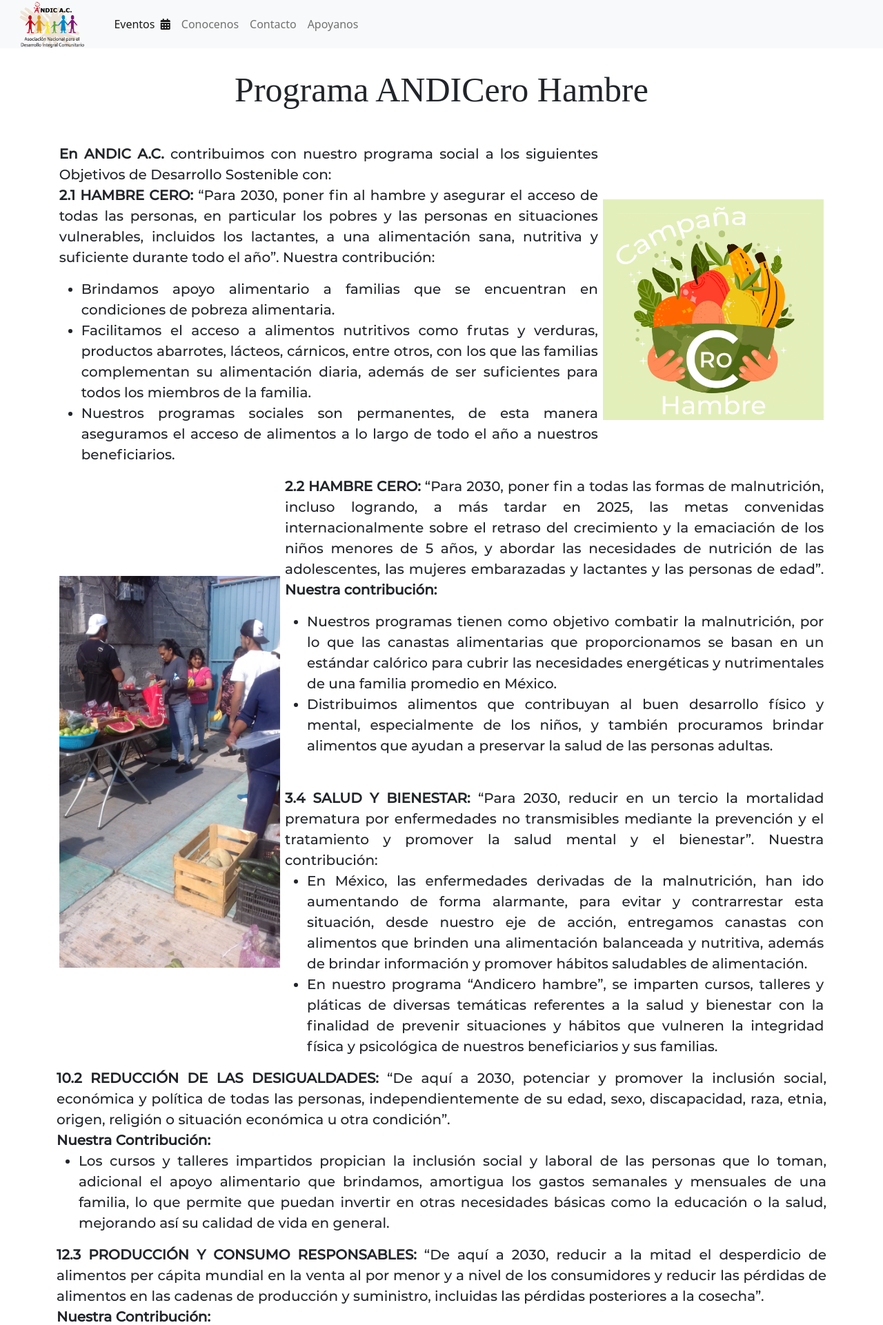
After one commit to AngelMendozaDev/Andic0, a PHP site: page /programa.php in a window 1280 px wide. The commit adds this page. Shown: the top 1921 px of the page at 69% size. Run offline with PHP 8.4, Linux system fonts and the light colour scheme; a stand-in replaces the project's code that opens the database connection; some libraries are stand-ins or nearby versions.

Commit message:
Cero Hambre Listo s/b

```diff
--- /dev/null
+++ b/Css/EsPrograma.css
@@ -0,0 +1,99 @@
+@font-face {
+    font-family: 'Montse';
+    src: url('../Font/Monse.ttf');
+}
+
+@font-face {
+    font-family: 'Title';
+    src: url('../Font/Titles.otf');
+}
+
+/**********************************/
+* {
+    margin: 0px;
+    padding: 0px;
+    box-sizing: border-box;
+}
+
+.cont-head h1 {
+    font-family: Monste;
+    font-size: 50px;
+}
+
+.box {
+    display: flex;
+    margin: auto;
+}
+
+.box-text {
+    width: 70%;
+    margin: auto;
+    text-align: justify;
+    font-size: 20px;
+    font-family: Montse;
+}
+
+.box-image {
+    width: 20rem;
+    margin: auto;
+}
+
+.box-image img {
+    width: 100%;
+}
+
+.myBtn{
+    width: 80px;
+    height: 80px;
+    background-color: #e31112;
+    color: white;
+    border: none;
+    border-radius: 50px;
+    position: relative;
+    transition: all 0.5s;
+}
+
+.myBtn::after{
+    content: "\2665";
+    background-color: #fff;
+    width: 50px;
+    height: 50px;
+    color: #e31112;
+    font-size: 35px;
+    text-align: center;
+    border-radius: 50px;
+    position: absolute;
+    top: 15px;
+    right: 5px;
+    opacity: 0;
+    transition: 0.6s;
+}
+
+.myBtn:hover{
+    width: 150px;
+    text-align: left;
+    padding: 20px;
+    font-size: 20px;
+    transition: all 0.5s;
+}
+
+.myBtn:hover.myBtn::after{
+    opacity: 0.99;
+    transition: 0.8s;
+}
+
+@media(max-width:820px) {
+    .box{
+        display: flex;
+        flex-wrap: wrap;
+    }
+
+    .box-text{
+        width: 80%;
+        order: 1;
+    }
+
+    .box-image{
+        order: 2;
+    }
+}
--- a/footer.php
+++ b/footer.php
@@ -28,7 +28,7 @@
             </div>
             <h1 class="footer-title">ANDIC A.C.</h1>
             <h6><span class="negritas">Telefono:</span> 55 3114 9389</h6>
-            <a href="mailto:andic.a.c.2021@gmail.com">andic.a.c.2021@gmail.com</a>
+            <a href="mailto:vinculacion@andic.org.mx">vinculacion@andic.org.mx</a>
             <p>Francisco Andrade #22 Mz.24, Santa Catarina, Tlahuac</p>
         </div>
         <div class="col-12 col-md-5 aux">
--- /dev/null
+++ b/programa.php
@@ -0,0 +1,110 @@
+<?php require_once "header.php" ?>
+<link rel="stylesheet" href="Css/EsPrograma.css">
+
+<div class="container" style="margin-top: 100px;">
+    <div class="cont-head mb-5">
+        <center>
+            <h1>
+                Programa ANDICero Hambre
+            </h1>
+        </center>
+    </div>
+    <div class="cont-body">
+        <div class="box">
+            <div class="box-text">
+                <p class="myText">
+                    <strong>En ANDIC A.C.</strong> contribuimos con nuestro programa social a los siguientes Objetivos de Desarrollo Sostenible con: <br>
+                    <strong>2.1 HAMBRE CERO:</strong> “Para 2030, poner fin al hambre y asegurar el acceso de todas las personas, en particular los pobres y las personas en situaciones vulnerables, incluidos los lactantes, a una alimentación sana, nutritiva y suficiente durante todo el año”.
+                    Nuestra contribución: <br>
+                <ul>
+                    <li>
+                        Brindamos apoyo alimentario a familias que se encuentran en condiciones de pobreza alimentaria.
+                    </li>
+                    <li>
+                        Facilitamos el acceso a alimentos nutritivos como frutas y verduras, productos abarrotes, lácteos, cárnicos, entre otros, con los que las familias complementan su alimentación diaria, además de ser suficientes para todos los miembros de la familia.
+                    </li>
+                    <li>
+                        Nuestros programas sociales son permanentes, de esta manera aseguramos el acceso de alimentos a lo largo de todo el año a nuestros beneficiarios.
+                    </li>
+                </ul>
+                </p>
+            </div>
+            <div class="box-image">
+                <img src="Media/Pictures/CeroH.jpg">
+            </div>
+
+        </div>
+        <div class="box">
+            <div class="box-image">
+                <img src="Media/Pictures/Cro.jpg">
+            </div>
+            <div class="box-text">
+                <p class="myText">
+                    <strong>2.2 HAMBRE CERO: </strong>“Para 2030, poner fin a todas las formas de malnutrición, incluso logrando, a más tardar en 2025, las metas convenidas internacionalmente sobre el retraso del crecimiento y la emaciación de los niños menores de 5 años, y abordar las necesidades de nutrición de las adolescentes, las mujeres embarazadas y lactantes y las personas de edad”.
+                    <strong> Nuestra contribución: </strong>
+                <ul>
+                    <li>
+                        Nuestros programas tienen como objetivo combatir la malnutrición, por lo que las canastas alimentarias que proporcionamos se basan en un estándar calórico para cubrir las necesidades energéticas y nutrimentales de una familia promedio en México.
+                    </li>
+                    <li>
+                        Distribuimos alimentos que contribuyan al buen desarrollo físico y mental, especialmente de los niños, y también procuramos brindar alimentos que ayudan a preservar la salud de las personas adultas.
+                    </li>
+                </ul>
+                <br>
+                <strong>3.4 SALUD Y BIENESTAR: </strong> “Para 2030, reducir en un tercio la mortalidad prematura por enfermedades no transmisibles mediante la prevención y el tratamiento y promover la salud mental y el bienestar”.
+                Nuestra contribución:
+                <ul>
+                    <li>
+                        En México, las enfermedades derivadas de la malnutrición, han ido aumentando de forma alarmante, para evitar y contrarrestar esta situación, desde nuestro eje de acción, entregamos canastas con alimentos que brinden una alimentación balanceada y nutritiva, además de brindar información y promover hábitos saludables de alimentación.
+                    </li>
+                    <li>
+                        En nuestro programa “Andicero hambre”, se imparten cursos, talleres y pláticas de diversas temáticas referentes a la salud y bienestar con la finalidad de prevenir situaciones y hábitos que vulneren la integridad física y psicológica de nuestros beneficiarios y sus familias.
+                    </li>
+                </ul>
+                </p>
+            </div>
+        </div>
+    </div>
+
+    <div class="box">
+        <div class="box-text w-100">
+            <strong>10.2 REDUCCIÓN DE LAS DESIGUALDADES: </strong> “De aquí a 2030, potenciar y promover la inclusión social, económica y política de todas las personas, independientemente de su edad, sexo, discapacidad, raza, etnia, origen, religión o situación económica u otra condición”.
+            <br>
+            <strong>Nuestra Contribución:</strong>
+            <br>
+            <ul>
+                <li>
+                    Los cursos y talleres impartidos propician la inclusión social y laboral de las personas que lo toman, adicional el apoyo alimentario que brindamos, amortigua los gastos semanales y mensuales de una familia, lo que permite que puedan invertir en otras necesidades básicas como la educación o la salud, mejorando así su calidad de vida en general.
+                </li>
+            </ul>
+            <strong>12.3 PRODUCCIÓN Y CONSUMO RESPONSABLES: </strong> “De aquí a 2030, reducir a la mitad el desperdicio de alimentos per cápita mundial en la venta al por menor y a nivel de los consumidores y reducir las pérdidas de alimentos en las cadenas de producción y suministro, incluidas las pérdidas posteriores a la cosecha”.
+            <br>
+            <strong>Nuestra Contribución:</strong>
+            <br>
+            <ul>
+                <li>visitamos a las instalaciones de nuestros benefactores en supermercados, empresas, donde rescatamos productos que perdieron valor comercial, pero aún son aptos para consumo humano y, que, de no ser rescatados, estarían destinados a la destrucción o el desecho.</li>
+                <li>Los productos recatados son seleccionados y canalizados a personas que viven en condiciones de pobreza alimentaria, así contribuimos a evitar el desperdicio de los alimentos, así como el aprovechamiento de los mismos.</li>
+            </ul>
+            <strong>17.17 ALIANZAS PARA LOGRAR LOS OBJETIVOS:</strong>
+            <br>
+            “Fomentar y promover la constitución de alianzas eficaces en las esferas pública, público-privada y de la sociedad civil, aprovechando la experiencia y las estrategias de obtención de recursos de las alianzas”.
+            <br>
+            <strong>Nuestra Contribución:</strong>
+            <ul>
+                <li>
+                    Creamos alianzas con nuestros benefactores y otras organizaciones con objetivos similares, con el afán de crear una red de apoyo y cooperación para mejorar la vida de las personas con carencias económicas y alimentarias en nuestro país.
+                </li>
+            </ul>
+        </div>
+    </div>
+    <hr>
+    <div class="cont-foot mb-5">
+        <center>
+            <button class=" myBtn">
+                Donar
+            </button>
+        </center>
+    </div>
+</div>
+
+<?php require_once "footer.php" ?>
```
Also changed, not shown: index.php (+7 -0 lines), Media/Pictures/Cro.jpg (added).
